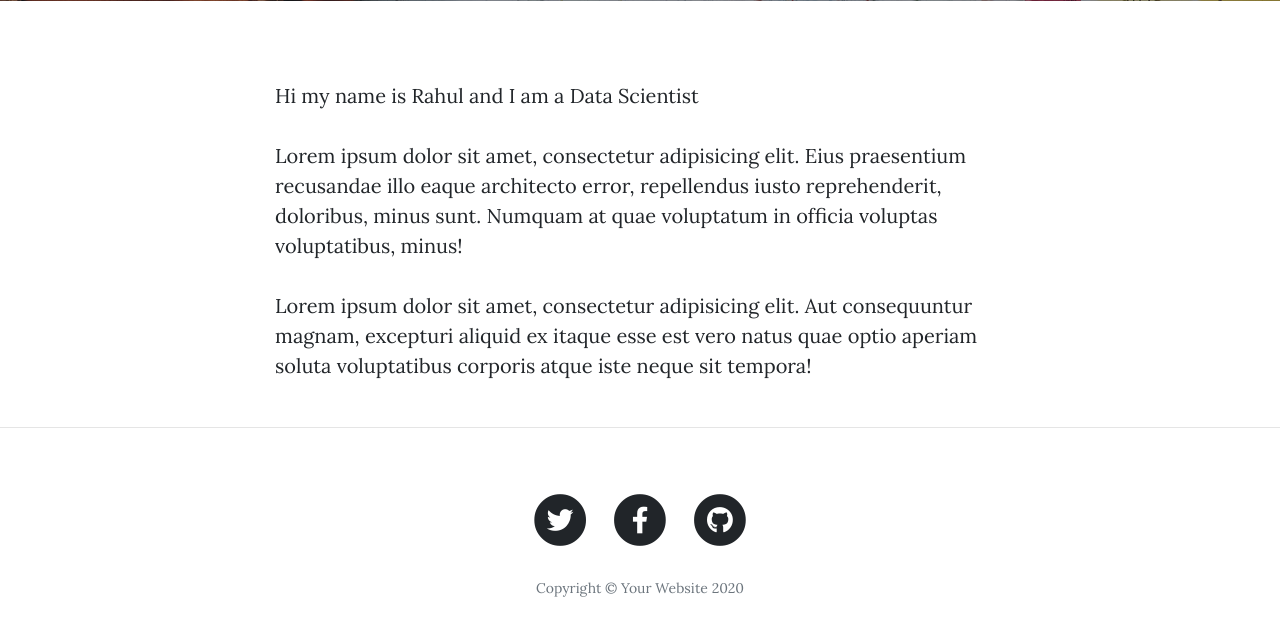
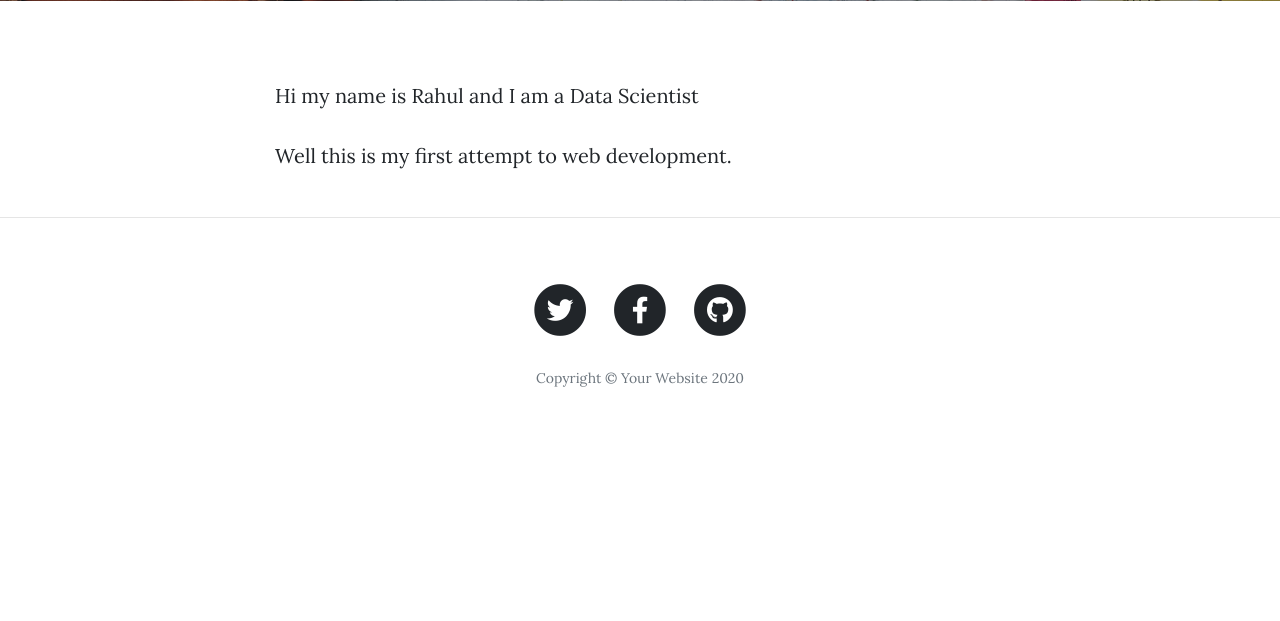
Before and after one commit to rahulm13/blog, a Flask app: page /about in a window 1280 px wide. Shown: the part 531-1152 px from the top of the page. After the commit the page ends 918 px from the top, so only its background shows below. Run offline with Flask 2, Linux system fonts and the light colour scheme; some libraries are stand-ins or nearby versions.

Commit message:
push to remote first version

```diff
--- a/config.json
+++ b/config.json
@@ -1 +1 @@
-{"params": {"local_server": true, "local_uri": "sqlite:///contacts.sqlite3", "fb_url": "https://facebook.com", "twitter_url": "https://twitter.com", "gh_url": "https://github.com","gmail-user":"your-email@gmail.com","gmail-password":"gmailpassword", "no_of_posts": 2,"upload_loaction":"/Users/300067950/projects/study/coh_blog","login_image":"login.svg","admin_user":"rahul","admin_password": "subscribenow","about_text": "Hi my name is Rahul and I am a Data Scientist"}}
+{"params": {"local_server": true, "local_uri": "sqlite:///contacts.sqlite3", "fb_url": "https://facebook.com", "twitter_url": "https://twitter.com", "gh_url": "https://github.com","gmail-user":"your-email@gmail.com","gmail-password":"gmailpassword", "no_of_posts": 2,"upload_loaction":"/Users/300067950/projects/study/coh_blog","login_image":"login.svg","admin_user":"rahul","admin_password": "admin","about_text": "Hi my name is Rahul and I am a Data Scientist"}}
--- a/main.py
+++ b/main.py
@@ -92,6 +92,9 @@ def home():
 def about():
     return render_template('about.html',params=parameters)
 
+
+
+
 @app.route("/dashboard",methods = ['GET', 'POST'])
 def dashboard():
 #user already logged in
@@ -166,6 +169,7 @@ def edit(sno):
                 db.session.add(post)
                 db.session.commit()
                 return redirect('/dashboard')
+                #return redirect('/table')
 
             else:
                 post = Posts.query.filter_by(sno=sno).first()
@@ -177,7 +181,7 @@ def edit(sno):
                 post.date = date
                 db.session.commit()
                 return redirect('/edit/'+sno)
-                #return redirect(/dashboard)
+                #return redirect(/table)
 
         post = Posts.query.filter_by(sno=sno).first()
         return render_template('edit.html', params=parameters, post=post,sno=sno)
--- a/templates/about.html
+++ b/templates/about.html
@@ -23,18 +23,8 @@
   <div class="row">
     <div class="col-lg-8 col-md-10 mx-auto">
       <p>{{params["about_text"]}}</p>
-      <p>
-        Lorem ipsum dolor sit amet, consectetur adipisicing elit. Eius
-        praesentium recusandae illo eaque architecto error, repellendus iusto
-        reprehenderit, doloribus, minus sunt. Numquam at quae voluptatum in
-        officia voluptas voluptatibus, minus!
-      </p>
-      <p>
-        Lorem ipsum dolor sit amet, consectetur adipisicing elit. Aut
-        consequuntur magnam, excepturi aliquid ex itaque esse est vero natus
-        quae optio aperiam soluta voluptatibus corporis atque iste neque sit
-        tempora!
-      </p>
+      <p>Well this is my first attempt to web development.</p>
+      <p></p>
     </div>
   </div>
 </div>
--- a/templates/login.html
+++ b/templates/login.html
@@ -85,6 +85,7 @@
   <body class="text-center">
     <!-- jinja rules states that inside url_for we cannot use {{variable }} so we need to set it first in a variable and then use it -->
     <form class="form-signin" action="/dashboard" method="post">
+      <!-- <form class="form-signin" action="/table" method="post"> -->
       <img
         class="mb-4"
         src="{{url_for('static', filename='img/bootstrap-logo.svg')}}"
```
Also changed, not shown: templates/dashboard.html (+14 -15 lines).
